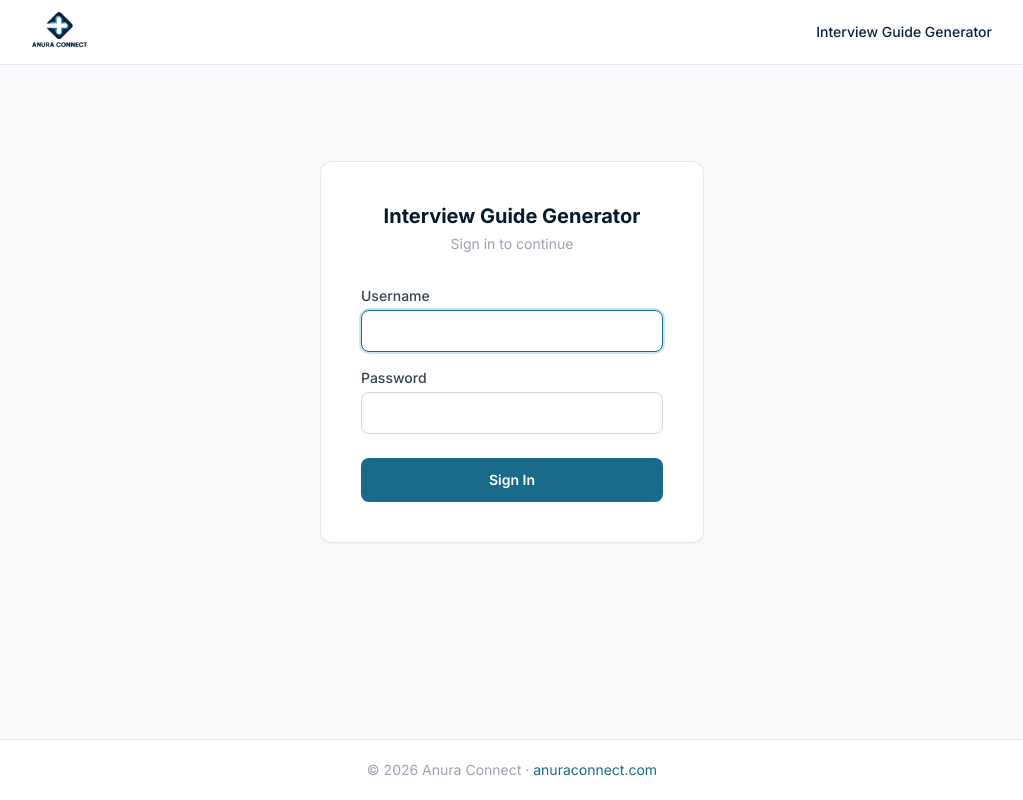
After one commit to rneill2000/Anura-Interview-Guide, a Django app: page /login/ in a window 1280 px wide. The commit adds this page. Shown: the whole page, without its empty margins (128-1151 px from the left). Run offline with Django 5.2, Linux system fonts and the light colour scheme; some libraries are stand-ins or nearby versions.

Commit message:
Require login site-wide: auth middleware, styled login page, team user from env vars, sign-out link

```diff
--- /dev/null
+++ b/core/middleware.py
@@ -0,0 +1,30 @@
+"""Require login for every page except the login page itself and static files."""
+
+from django.conf import settings
+from django.shortcuts import redirect
+
+
+EXEMPT_PREFIXES = (
+    "/login",
+    "/static/",
+    "/favicon.ico",
+)
+
+
+class LoginRequiredMiddleware:
+    """
+    Site-wide auth gate. Everything — including API endpoints like the
+    Bullhorn search and guide generation — requires a signed-in session.
+    New routes are protected automatically without needing a decorator.
+    """
+
+    def __init__(self, get_response):
+        self.get_response = get_response
+
+    def __call__(self, request):
+        path = request.path
+        if not request.user.is_authenticated and not any(
+            path.startswith(p) for p in EXEMPT_PREFIXES
+        ):
+            return redirect(f"{settings.LOGIN_URL}?next={path}")
+        return self.get_response(request)
--- a/interview_guide_project/settings.py
+++ b/interview_guide_project/settings.py
@@ -37,7 +37,12 @@ MIDDLEWARE = [
     "django.contrib.auth.middleware.AuthenticationMiddleware",
     "django.contrib.messages.middleware.MessageMiddleware",
     "django.middleware.clickjacking.XFrameOptionsMiddleware",
+    "core.middleware.LoginRequiredMiddleware",
 ]
+
+LOGIN_URL = "/login/"
+LOGIN_REDIRECT_URL = "/"
+LOGOUT_REDIRECT_URL = "/login/"
 
 ROOT_URLCONF = "interview_guide_project.urls"
 
--- a/interview_guide_project/urls.py
+++ b/interview_guide_project/urls.py
@@ -1,8 +1,11 @@
 from django.contrib import admin
+from django.contrib.auth import views as auth_views
 from django.urls import path
 from core import views
 
 urlpatterns = [
+    path('login/', auth_views.LoginView.as_view(template_name='login.html'), name='login'),
+    path('logout/', auth_views.LogoutView.as_view(), name='logout'),
     path('admin/', admin.site.urls),
     path('', views.index, name='index'),
     path('generate/', views.generate_guide, name='generate_guide'),
--- a/railway.json
+++ b/railway.json
@@ -4,7 +4,7 @@
         "builder": "NIXPACKS"
     },
     "deploy": {
-        "startCommand": "python manage.py migrate --noinput && python manage.py collectstatic --noinput && gunicorn interview_guide_project.wsgi --bind 0.0.0.0:$PORT",
+        "startCommand": "python manage.py migrate --noinput && python manage.py ensure_login_user && python manage.py collectstatic --noinput && gunicorn interview_guide_project.wsgi --bind 0.0.0.0:$PORT",
         "restartPolicyType": "ON_FAILURE",
         "restartPolicyMaxRetries": 10
     }
--- a/templates/base.html
+++ b/templates/base.html
@@ -62,7 +62,15 @@
             <a href="/" class="flex items-center gap-3 no-underline">
                 <img src="{% static 'images/anura_logo.png' %}" alt="Anura Connect" class="h-10">
             </a>
-            <span class="text-anura-900 text-sm font-medium hidden sm:block">Interview Guide Generator</span>
+            <span class="flex items-center gap-4">
+                <span class="text-anura-900 text-sm font-medium hidden sm:block">Interview Guide Generator</span>
+                {% if user.is_authenticated %}
+                <form method="post" action="{% url 'logout' %}" class="inline">
+                    {% csrf_token %}
+                    <button type="submit" class="text-xs text-gray-400 hover:text-anura-600 font-medium transition">Sign out</button>
+                </form>
+                {% endif %}
+            </span>
         </div>
     </header>
 
--- /dev/null
+++ b/templates/login.html
@@ -0,0 +1,36 @@
+{% extends "base.html" %}
+{% block title %}Sign In{% endblock %}
+
+{% block content %}
+<div class="flex justify-center items-center py-16">
+    <div class="bg-white rounded-xl border border-gray-200 shadow-sm p-10 max-w-sm w-full">
+        <h1 class="text-xl font-bold text-anura-950 mb-1 text-center">Interview Guide Generator</h1>
+        <p class="text-gray-400 text-sm mb-8 text-center">Sign in to continue</p>
+
+        {% if form.errors %}
+        <div class="bg-red-50 border border-red-200 text-red-600 text-sm rounded-lg px-4 py-3 mb-5">
+            Incorrect username or password.
+        </div>
+        {% endif %}
+
+        <form method="post">
+            {% csrf_token %}
+            <input type="hidden" name="next" value="{{ next|default:'/' }}">
+            <div class="mb-4">
+                <label for="id_username" class="block text-sm font-medium text-gray-700 mb-1">Username</label>
+                <input type="text" name="username" id="id_username" autofocus autocapitalize="none"
+                       class="w-full px-4 py-2.5 border border-gray-300 rounded-lg text-sm focus:ring-2 focus:ring-anura-100 focus:border-anura-500 outline-none transition">
+            </div>
+            <div class="mb-6">
+                <label for="id_password" class="block text-sm font-medium text-gray-700 mb-1">Password</label>
+                <input type="password" name="password" id="id_password"
+                       class="w-full px-4 py-2.5 border border-gray-300 rounded-lg text-sm focus:ring-2 focus:ring-anura-100 focus:border-anura-500 outline-none transition">
+            </div>
+            <button type="submit"
+                    class="w-full px-6 py-3 bg-anura-500 hover:bg-anura-600 text-white font-semibold rounded-lg text-sm transition-all duration-200 shadow-sm hover:shadow">
+                Sign In
+            </button>
+        </form>
+    </div>
+</div>
+{% endblock %}
```
Also changed, not shown: core/management/commands/ensure_login_user.py (added, +32 -0 lines), core/management/__init__.py (added), core/management/commands/__init__.py (added), 1 other file.
